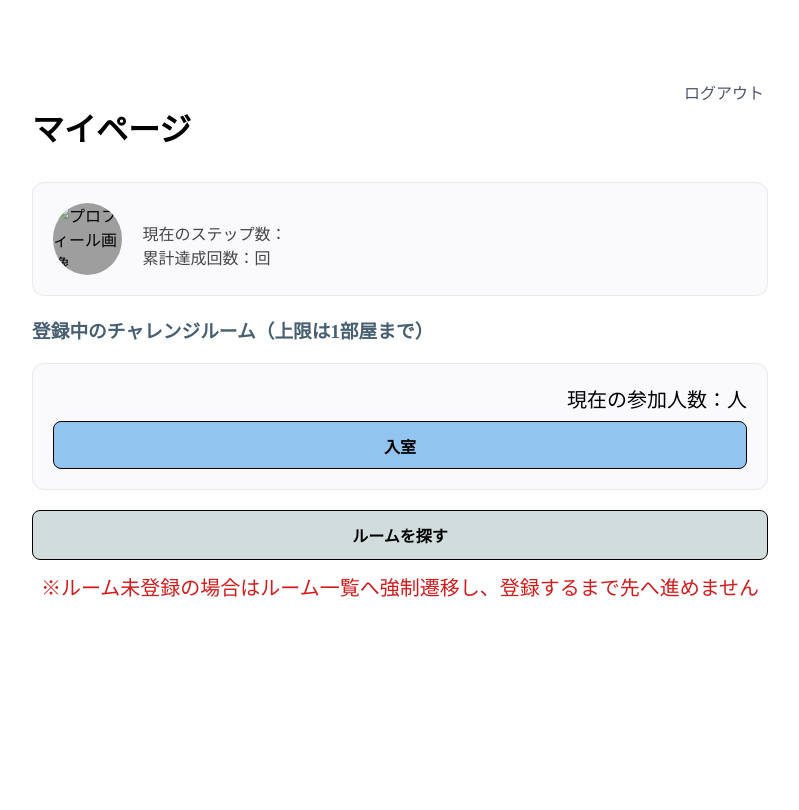
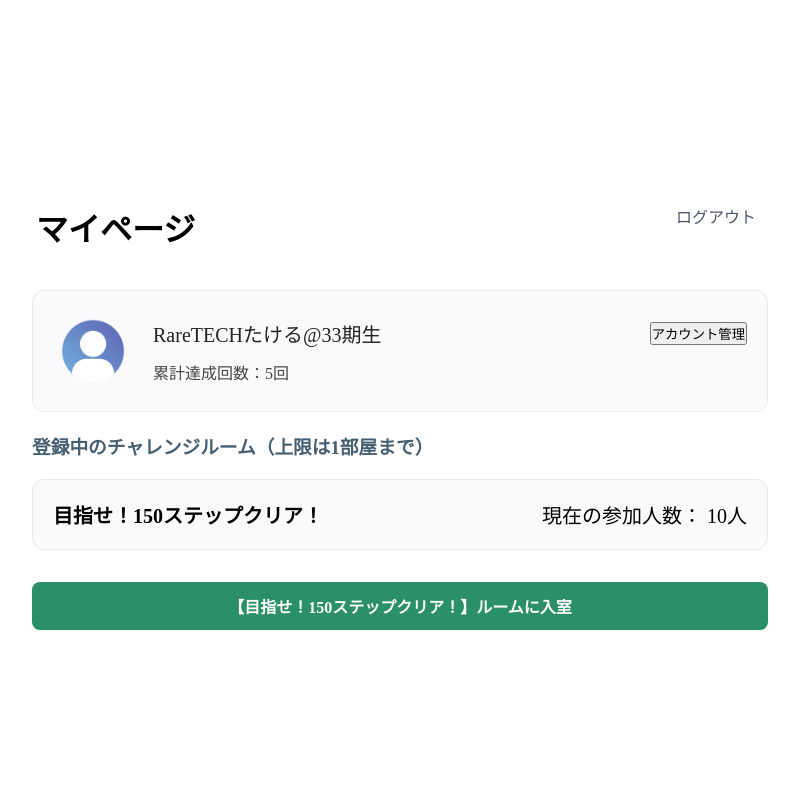
Before and after one commit to tmk581983-png/F_team, a Flask app: page /mypage/ in a window 1280 px wide. Shown: the whole page, without its empty margins (240-1039 px from the left). Before the commit the page ends 597 px from the top, so only its background shows below. Run offline with Flask 2, Linux system fonts and the light colour scheme; grey boxes are pictures that could not be loaded.

Commit message:
マイページ画面のUI調整

```diff
--- a/app/routes/mypage.py
+++ b/app/routes/mypage.py
@@ -3,6 +3,19 @@ from flask import Blueprint, render_template
 mypage_bp = Blueprint("mypage", __name__, url_prefix="/mypage")
 
 
-@mypage_bp.route("/", methods=["GET"])
+@mypage_bp.route("/")
 def index():
-    return render_template("mypage.html")
+
+    # TODO: user_idをもとに参加中のルーム情報をDBから取得する
+    joined_room = {
+        "id": "room_01",
+        "name": "目指せ！150ステップクリア！",
+        "member_count": 10,
+    }
+
+    return render_template(
+        "mypage.html",
+        name="RareTECHたける@33期生",
+        achievement_count=5,
+        joined_room=joined_room,
+    )
--- a/app/static/css/mypage.css
+++ b/app/static/css/mypage.css
@@ -2,10 +2,6 @@
   margin: 0;
   padding: 0;
   box-sizing: border-box;
-}
-
-li {
-  list-style: none;
 }
 
 a {
@@ -19,7 +15,7 @@ body {
 .mypage {
   width: 100%;
   max-width: 800px;
-  margin: 80px auto;
+  margin: 180px auto;
   padding: 0 12px;
 }
 
@@ -28,8 +24,8 @@ body {
   text-align: right;
   font-weight: 500;
   color: rgb(79, 86, 106);
-  margin-top: 24px;
-  margin-right: 24px;
+  margin-right: 32px;
+  transform: translateY(24px);
 }
 
 .logout-link:hover {
@@ -39,8 +35,8 @@ body {
 
 .page-title {
   font-size: 32px;
-  margin-left: 20px;
-  margin-bottom: 32px;
+  margin-left: 24px;
+  margin-bottom: 40px;
 }
 
 .section-title {
@@ -63,11 +59,9 @@ body {
 }
 
 .profile-image {
-  width: 10%;
-  height: 10%;
-  background-image: url("/static/images/default_user.png");
-  background-size: cover;
-  background-position: center;
+  width: 80px;
+  height: 80px;
+  flex-shrink: 0;
   border-radius: 50%;
 }
 
@@ -82,9 +76,13 @@ body {
   display: flex;
   flex-direction: column;
   gap: 12px;
+  flex: 1;
 }
 
 .profile-top {
+  display: flex;
+  justify-content: space-between;
+  align-items: center;
   font-size: 20px;
   color: rgb(37, 36, 36);
 }
@@ -94,59 +92,30 @@ body {
   color: rgb(71, 70, 70);
 }
 
-.room-header {
+.room-detail {
   display: flex;
   justify-content: space-between;
   font-size: 20px;
   align-items: center;
 }
 
+.enter-room-container {
+  margin: 32px 20px 20px 20px;
+}
+
 .enter-room-button {
-  display: block;
-  text-align: center;
+  display: flex;
+  justify-content: center;
+  align-items: center;
   width: 100%;
   height: 48px;
-  color: black;
+  color: white;
   font-size: 16px;
   font-weight: bold;
-  background-color: rgb(145, 197, 239);
-  border: 1px solid black;
+  background-color: rgb(43, 143, 103);
   border-radius: 8px;
-  margin-top: 8px;
-  padding: 12px;
 }
 
 .enter-room-button:hover {
-  background-color: rgb(80, 177, 238);
+  background-color: rgb(36, 122, 88);
 }
-
-.find-room-container {
-  margin: 20px;
-  padding: 0;
-}
-
-.find-room-button {
-  display: block;
-  text-align: center;
-  width: 100%;
-  color: black;
-  font-size: 16px;
-  font-weight: bold;
-  background-color: rgb(209, 221, 221);
-  border: 1px solid black;
-  border-radius: 8px;
-  margin-top: 12px;
-  padding: 12px;
-}
-
-.find-room-button:hover {
-  background-color: rgb(225, 208, 129);
-}
-
-.notion {
-  display: flex;
-  justify-content: center;
-  font-size: 20px;
-  color: rgb(209, 28, 28);
-  margin-top: 12px;
-}
--- a/app/templates/mypage.html
+++ b/app/templates/mypage.html
@@ -16,16 +16,16 @@
       <div class="card">
         <div class="profile">
           <div class="profile-image">
-            <img src="{{ profile_image_path }}" alt="プロフィール画像">
+            <img src="{{ url_for('static', filename='images/default_user.png') }}" alt="プロフィール画像">
           </div>
 
           <div class="profile-detail">
             <div class="profile-top">
               <p>{{ name }}</p>
+              <button>アカウント管理</button>
             </div>
 
             <div class="profile-bottom">
-              <p>現在のステップ数：{{ current_step }}</p>
               <p>累計達成回数：{{ achievement_count }}回</p>
             </div>
           </div>
@@ -35,17 +35,14 @@
       <h3 class="section-title">登録中のチャレンジルーム（上限は1部屋まで）</h3>
 
       <div class="card">
-        <div class="room-header">
-          <h4>{{ room_name }}</h4>
-          <p class="participant-count">現在の参加人数：{{ member_count }}人</p>
+        <div class="room-detail">
+          <h4>{{ joined_room.name }}</h4>
+          <p class="participant-count">現在の参加人数： {{ joined_room.member_count }}人</p>
         </div>
-
-        <a class="enter-room-button" href="">入室</a>
       </div>
 
-      <div class="find-room-container">
-        <a class="find-room-button" href="{{ url_for('room_list.index') }}">ルームを探す</a>
-        <p class="notion">※ルーム未登録の場合はルーム一覧へ強制遷移し、登録するまで先へ進めません</p>
+      <div class="enter-room-container">
+        <a class="enter-room-button" href="{{ url_for('post.posts_view', room_id=joined_room.id) }}">【{{ joined_room.name }}】ルームに入室</a>
       </div>
     </div>
   </div>
```
Also changed, not shown: app/static/images/default_user.png (added).
